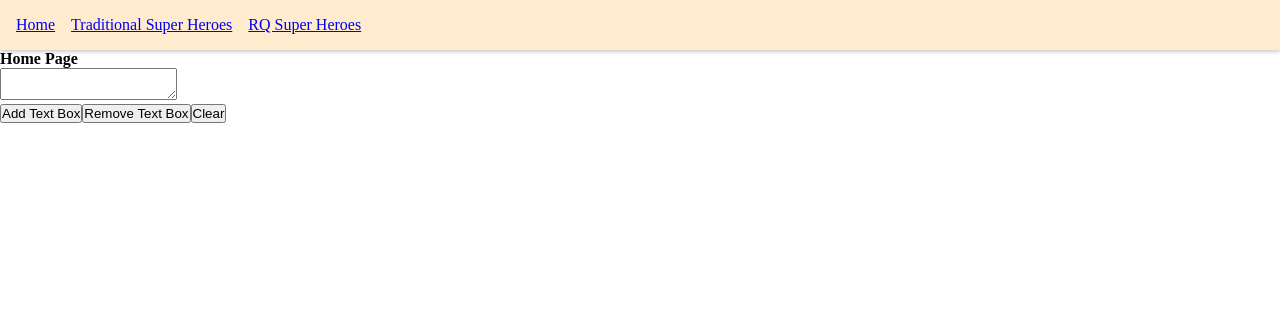
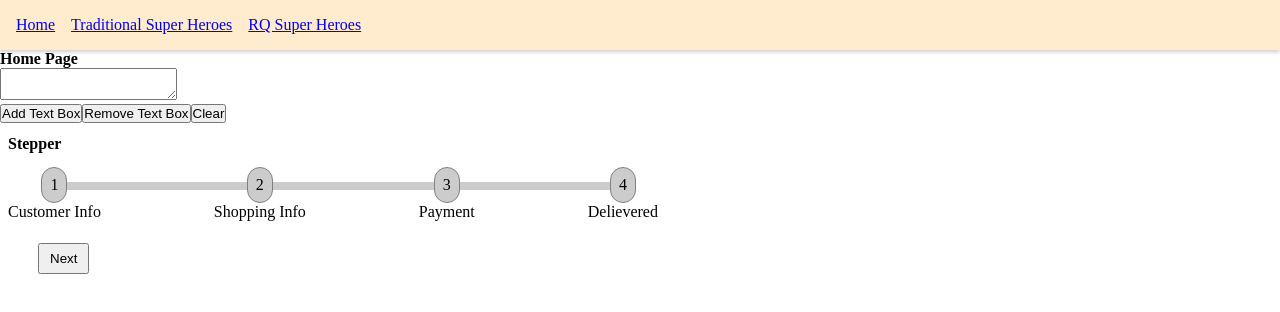
Before and after one commit to Deepz14/react-query, a React (Vite) app: page / in a window 1280 px wide. Shown: the top 312 px of the page. Built offline with nearby package versions, Linux system fonts and the light colour scheme.

Commit message:
stepper component

```diff
--- a/src/App.css
+++ b/src/App.css
@@ -53,6 +53,60 @@ nav ul li {
   margin: 8px 4px;
 }
 
+.stepper-wrapper{
+  margin: 12px 8px;
+}
+
+.stepper-container{
+  width: 650px;
+  position: relative;
+  display: flex;
+  align-items: center;
+  justify-content: space-between;
+  margin-top: 14px;
+}
+.stepper-display{
+  display: flex;
+  flex-direction: column;
+  align-items: center;
+}
+.stepText{
+  background-color: #ccc;
+  border: 1px solid grey;
+  padding: 8px;
+  border-radius: 20px;
+}
+.stepper-line{
+  position: absolute;
+  width: 574px;
+  background-color: #ccc;
+  z-index: -2;
+  top: 15px;
+  right: 26px;
+}
+
+.stepper-btn-wrapper{
+  margin: 16px 24px;
+}
+
+.stepper-btn-wrapper button{
+  padding: 6px 10px;
+  margin: 6px;
+  cursor: pointer;
+}
+
+.stepper-line-active{
+  background-color: green;
+  padding: 4px;
+  max-width: 100%;
+  overflow: hidden;
+}
+
+.stepper-completed{
+  background-color: green;
+  color: #fff;
+}
+
 @keyframes App-logo-spin {
   from {
     transform: rotate(0deg);
--- a/src/components/Home.jsx
+++ b/src/components/Home.jsx
@@ -1,4 +1,5 @@
 import { useState } from "react";
+import Stepper from "./Stepper";
 
 const Home = ( ) => {
     const [tCount, setTCount] = useState([1]);
@@ -40,6 +41,9 @@ const Home = ( ) => {
             <button onClick={addTextBox}>Add Text Box</button>
             <button onClick={removeTextBox}>Remove Text Box</button>
             <button onClick={clearTextBox}>Clear</button>
+            <div className="stepper-wrapper">
+                <Stepper />
+            </div>
         </div>
     )
 
--- /dev/null
+++ b/src/components/Stepper.jsx
@@ -0,0 +1,50 @@
+import { Fragment, useState } from 'react'
+
+
+const Stepper = () => {
+    const [steps, setSteps] = useState(['Customer Info', 'Shopping Info', 'Payment', 'Delievered']);
+    const [activeStep, setActiveStep] = useState(0);
+    const [widthData, setWidthData] = useState(0);
+
+    const nextStep = () => {
+        setActiveStep(activeStep + 1);
+        setWidthData((prev) => prev + 190);
+    }
+
+    return (
+        <div className='steppers'>
+            <h4>Stepper</h4>
+            <div className='stepper-container'>
+                {
+                    steps.map((step, index) => {
+                        return (
+                            <Fragment key={step}>
+                                <div className='stepper-display'>
+                                    <div className={`stepText
+                                    ${activeStep > index && ' stepper-completed'}`}>
+                                        <span>{activeStep > index ? '✔' : index + 1 }</span>
+                                    </div>
+                                    <div className='stepNumber'>{step}</div>
+                                </div>
+                            </Fragment>
+                        )
+                    })
+                }
+                <div className='stepper-line'>
+                    <div style={{
+                        width: `${widthData}px`,
+                    }} className='stepper-line-active'></div>
+                </div>
+            </div>
+            <div className='stepper-btn-wrapper'>
+                <button onClick={nextStep} disabled={activeStep >= steps.length}>
+                    {activeStep < steps.length - 1 ? 'Next' : 'Complete'}
+                </button>
+            </div>
+
+        </div>
+    )
+}
+
+
+export default Stepper;
```
